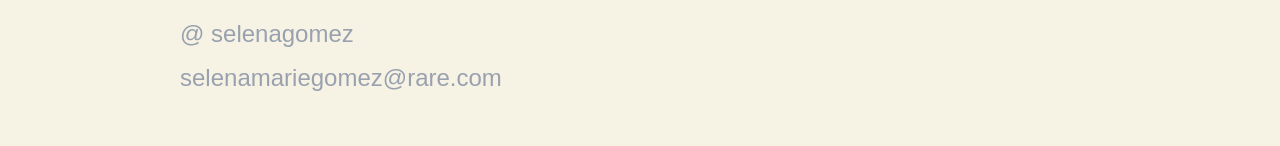
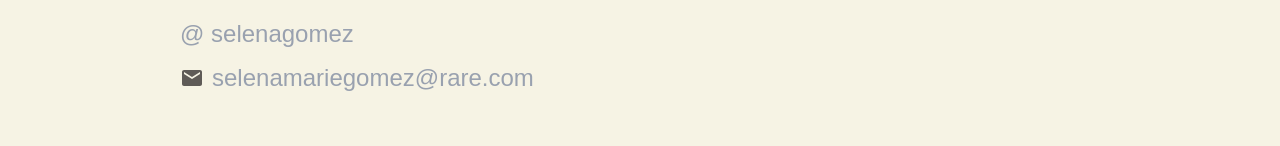
Before and after one commit to Projeto-CJR-grupo4/frontend, a Next.js app: page /perfil in a window 1280 px wide. Shown: the part 555-701 px from the top of the page. Built offline with nearby package versions, Linux system fonts and the light colour scheme.

Commit message:
feat: adição do icone de email

```diff
--- a/app/perfil/page.tsx
+++ b/app/perfil/page.tsx
@@ -37,8 +37,13 @@ export default function Perfil() {
                     />
                 </div>
                 <h1 className="text-[#000000] text-5xl ml-[180px] mt-4 font-bold">Selena Gomez</h1>
+
                 <h2 className="text-gray-400 text-2xl ml-[180px] mt-3" >@ selenagomez</h2>
-                <h3 className="text-gray-400 text-2xl ml-[180px] mt-3">selenamariegomez@rare.com</h3>
+
+                <div className="ml-[180px] mt-3 flex items-center gap-2">
+                  <Image src="/images/email-icon.svg" alt="" width={24} height={24} />
+                  <h3 className="text-2xl text-gray-400">selenamariegomez@rare.com</h3>
+                </div>
 
                 <div className="mt-[-190px] flex justify-end px-30">
                     <button
```
Also changed, not shown: public/images/email-icon.svg (added).
